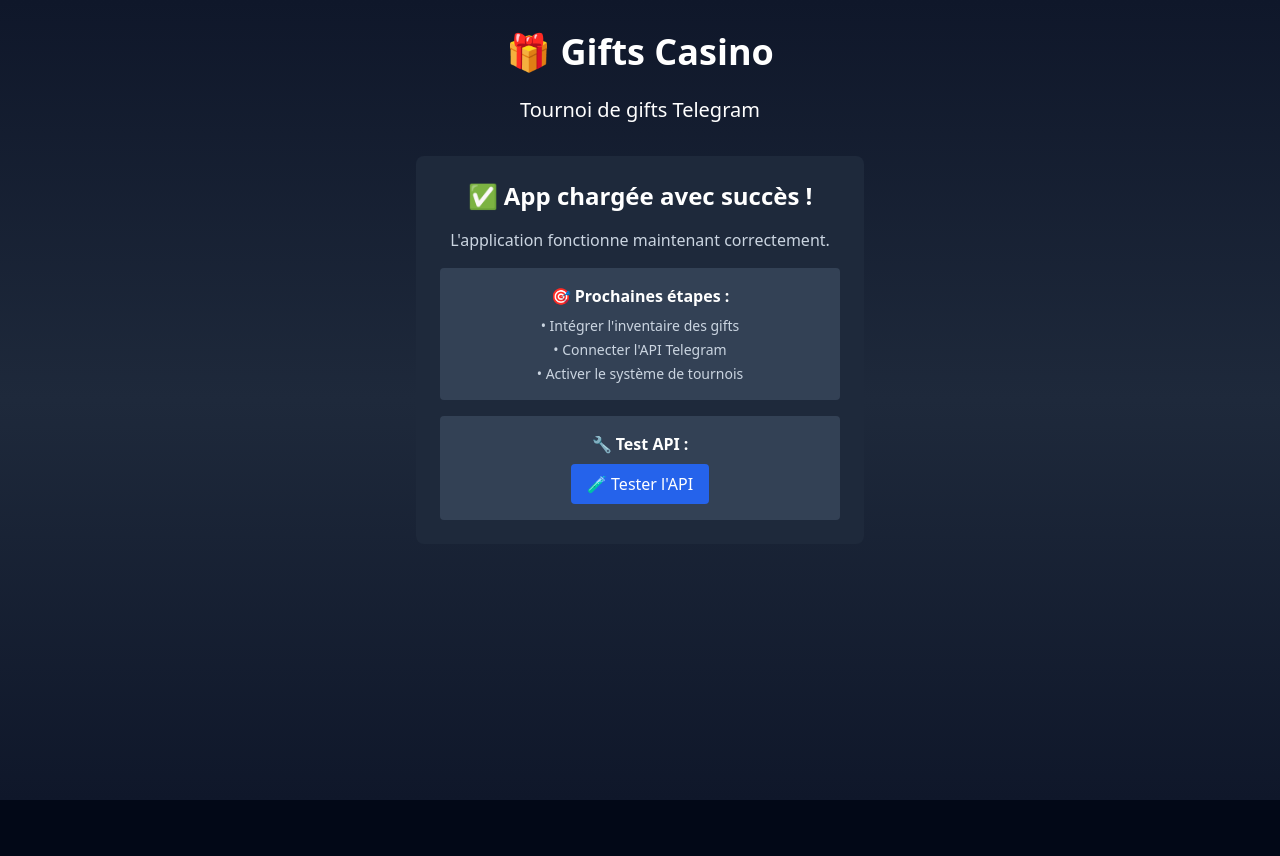
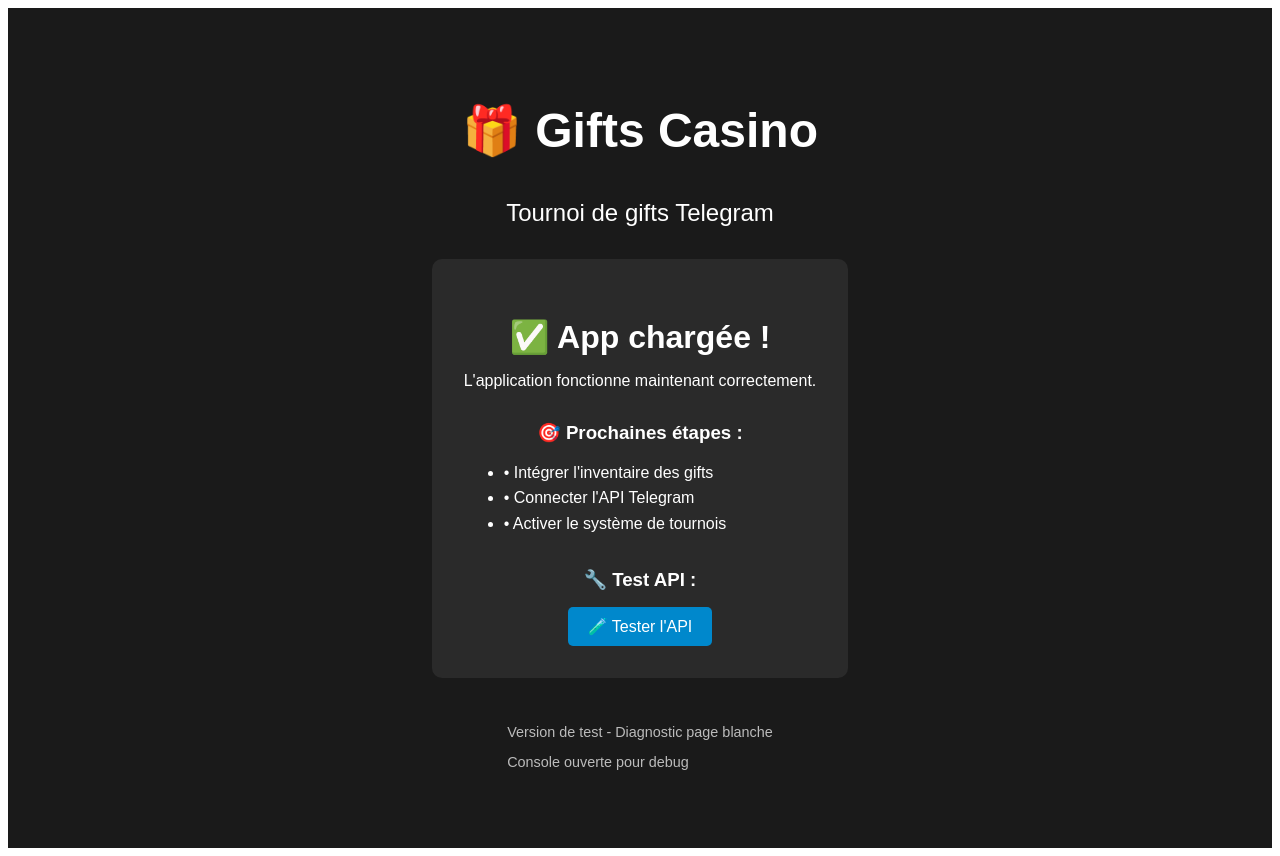
Before and after one commit to SOLEIIL/gift-tournament, a React (Vite) app: page / in a window 1280 px wide. Before the commit the page ends 800 px from the top, so only its background shows below. Built offline with nearby package versions, Linux system fonts and the light colour scheme.

Commit message:
🔧 Fix page blanche: Version ultra-simple sans Tailwind - App.tsx et main.tsx avec styles inline - Configuration Vercel corrigée - Diagnostic complet des erreurs

```diff
--- a/src/App.tsx
+++ b/src/App.tsx
@@ -1,77 +1,59 @@
 
-import { useState, useEffect } from 'react';
+import React from 'react';
 
 function App() {
-  const [isLoaded, setIsLoaded] = useState(false);
-  const [error, setError] = useState<string | null>(null);
+  console.log('🚀 App.tsx - Démarrage...');
 
-  useEffect(() => {
-    try {
-      console.log('🚀 App.tsx - Démarrage...');
-      setIsLoaded(true);
-      console.log('✅ App.tsx - Chargé avec succès');
-    } catch (err) {
-      console.error('❌ Erreur dans App.tsx:', err);
-      setError(err instanceof Error ? err.message : 'Erreur inconnue');
-    }
+  React.useEffect(() => {
+    console.log('✅ App.tsx - useEffect exécuté');
   }, []);
 
-  if (error) {
-    return (
-      <div className="min-h-screen bg-red-900 flex items-center justify-center">
-        <div className="text-white text-center p-8">
-          <h1 className="text-2xl font-bold mb-4">❌ Erreur de chargement</h1>
-          <p className="text-lg">{error}</p>
-          <button
-            onClick={() => window.location.reload()}
-            className="mt-4 px-4 py-2 bg-blue-600 rounded hover:bg-blue-700"
-          >
-            🔄 Recharger
-          </button>
-        </div>
-      </div>
-    );
-  }
-
-  if (!isLoaded) {
-    return (
-      <div className="min-h-screen bg-slate-900 flex items-center justify-center">
-        <div className="text-white text-center">
-          <div className="animate-spin rounded-full h-32 w-32 border-b-2 border-white mx-auto mb-4"></div>
-          <p className="text-xl">Chargement de l'app...</p>
-        </div>
-      </div>
-    );
-  }
+  console.log('🔄 App.tsx - Rendu...');
 
   return (
-    <div className="min-h-screen bg-gradient-to-b from-slate-900 via-slate-800 to-slate-900">
-      <div className="container mx-auto px-4 py-8">
-        <div className="text-center text-white">
-          <h1 className="text-4xl font-bold mb-6">🎁 Gifts Casino</h1>
-          <p className="text-xl mb-8">Tournoi de gifts Telegram</p>
+    <div style={{
+      minHeight: '100vh',
+      backgroundColor: '#1a1a1a',
+      color: 'white',
+      display: 'flex',
+      alignItems: 'center',
+      justifyContent: 'center',
+      flexDirection: 'column',
+      padding: '20px',
+      fontFamily: 'Arial, sans-serif'
+    }}>
+      <h1 style={{ fontSize: '3rem', marginBottom: '1rem' }}>🎁 Gifts Casino</h1>
+      <p style={{ fontSize: '1.5rem', marginBottom: '2rem', textAlign: 'center' }}>
+        Tournoi de gifts Telegram
+      </p>
 
-          <div className="bg-slate-800 rounded-lg p-6 max-w-md mx-auto">
-            <h2 className="text-2xl font-semibold mb-4">✅ App chargée avec succès !</h2>
-            <p className="text-slate-300 mb-4">
+      <div style={{
+        backgroundColor: '#2a2a2a',
+        padding: '2rem',
+        borderRadius: '10px',
+        maxWidth: '500px',
+        textAlign: 'center'
+      }}>
+        <h2 style={{ fontSize: '2rem', marginBottom: '1rem' }}>✅ App chargée !</h2>
+        <p style={{ marginBottom: '1rem' }}>
           L'application fonctionne maintenant correctement.
         </p>
 
-            <div className="space-y-4">
-              <div className="bg-slate-700 rounded p-4">
-                <h3 className="font-semibold mb-2">🎯 Prochaines étapes :</h3>
-                <ul className="text-sm text-slate-300 space-y-1">
+        <div style={{ marginTop: '2rem' }}>
+          <h3 style={{ marginBottom: '1rem' }}>🎯 Prochaines étapes :</h3>
+          <ul style={{ textAlign: 'left', lineHeight: '1.6' }}>
             <li>• Intégrer l'inventaire des gifts</li>
             <li>• Connecter l'API Telegram</li>
             <li>• Activer le système de tournois</li>
           </ul>
         </div>
 
-              <div className="bg-slate-700 rounded p-4">
-                <h3 className="font-semibold mb-2">🔧 Test API :</h3>
+        <div style={{ marginTop: '2rem' }}>
+          <h3 style={{ marginBottom: '1rem' }}>🔧 Test API :</h3>
           <button
             onClick={async () => {
               try {
+                console.log('🧪 Test API en cours...');
                 const response = await fetch('/api/inventory-status');
                 const data = await response.json();
                 console.log('📊 API Response:', data);
@@ -81,14 +63,26 @@
                 alert('Erreur API - voir la console');
               }
             }}
-                  className="px-4 py-2 bg-blue-600 rounded hover:bg-blue-700"
+            style={{
+              padding: '10px 20px',
+              backgroundColor: '#0088CC',
+              color: 'white',
+              border: 'none',
+              borderRadius: '5px',
+              cursor: 'pointer',
+              fontSize: '1rem'
+            }}
+            onMouseOver={(e) => e.target.style.backgroundColor = '#00A3E6'}
+            onMouseOut={(e) => e.target.style.backgroundColor = '#0088CC'}
           >
             🧪 Tester l'API
           </button>
         </div>
       </div>
-          </div>
-        </div>
+
+      <div style={{ marginTop: '2rem', fontSize: '0.9rem', opacity: 0.7 }}>
+        <p>Version de test - Diagnostic page blanche</p>
+        <p>Console ouverte pour debug</p>
       </div>
     </div>
   );
--- a/src/main.tsx
+++ b/src/main.tsx
@@ -1,10 +1,63 @@
 import React from 'react'
 import ReactDOM from 'react-dom/client'
 import App from './App.tsx'
-import './index.css'
 
-ReactDOM.createRoot(document.getElementById('root')!).render(
-  <React.StrictMode>
-    <App />
-  </React.StrictMode>,
-)
+console.log('🚀 main.tsx - Démarrage...');
+
+try {
+  const rootElement = document.getElementById('root');
+  console.log('🔍 Root element trouvé:', rootElement);
+
+  if (!rootElement) {
+    throw new Error('Root element non trouvé');
+  }
+
+  const root = ReactDOM.createRoot(rootElement);
+  console.log('✅ Root créé avec succès');
+
+  root.render(
+    <React.StrictMode>
+      <App />
+    </React.StrictMode>
+  );
+
+  console.log('✅ App rendue avec succès');
+
+} catch (error) {
+  console.error('❌ Erreur dans main.tsx:', error);
+
+  // Fallback en cas d'erreur
+  document.body.innerHTML = `
+    <div style="
+      min-height: 100vh;
+      background-color: #1a1a1a;
+      color: white;
+      display: flex;
+      align-items: center;
+      justify-content: center;
+      font-family: Arial, sans-serif;
+      text-align: center;
+      padding: 20px;
+    ">
+      <div>
+        <h1 style="font-size: 2rem; margin-bottom: 1rem;">🎁 Gifts Casino</h1>
+        <p style="margin-bottom: 1rem;">Erreur de chargement React</p>
+        <p style="font-size: 0.9rem; opacity: 0.7;">Voir la console pour les détails</p>
+        <button
+          onclick="window.location.reload()"
+          style="
+            margin-top: 1rem;
+            padding: 10px 20px;
+            background-color: #0088CC;
+            color: white;
+            border: none;
+            border-radius: 5px;
+            cursor: pointer;
+          "
+        >
+          🔄 Recharger
+        </button>
+      </div>
+    </div>
+  `;
+}
```
Also changed, not shown: vercel.json. Lines whose indentation alone changed are shown as unchanged.
